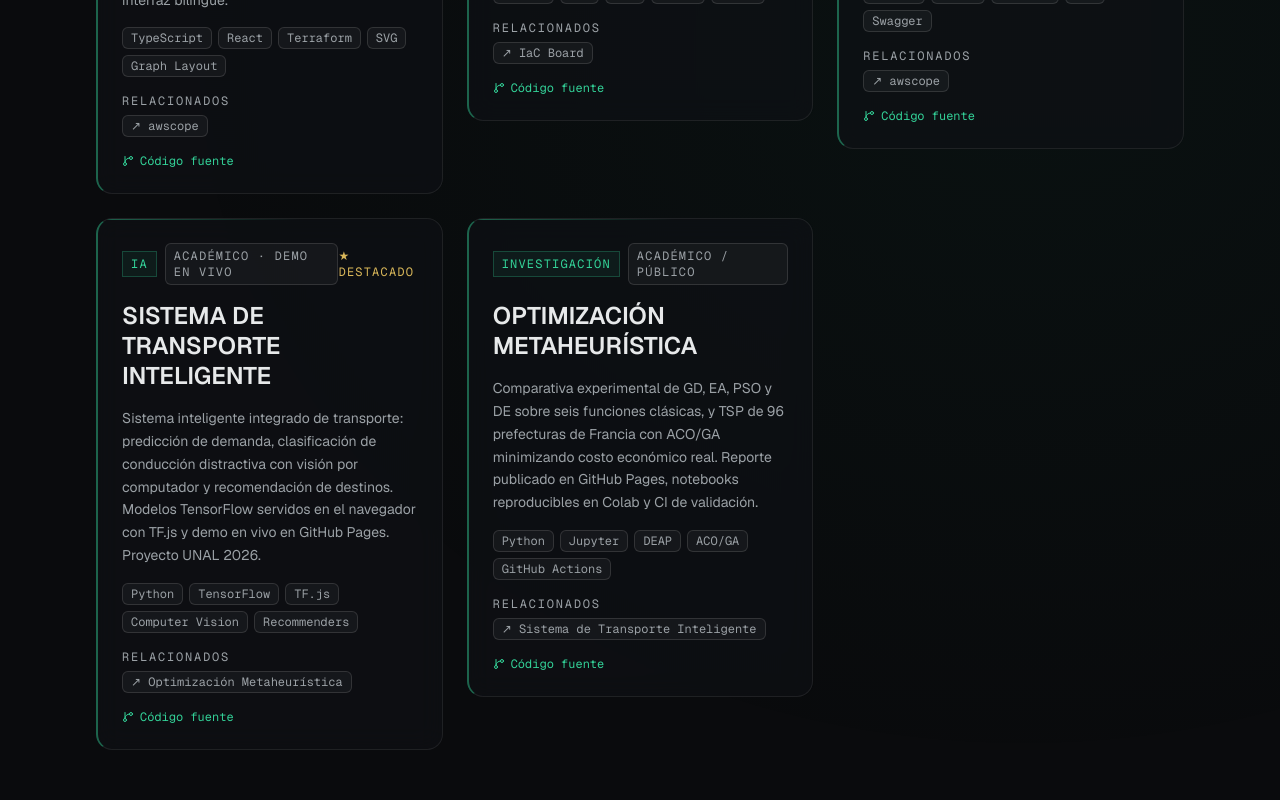
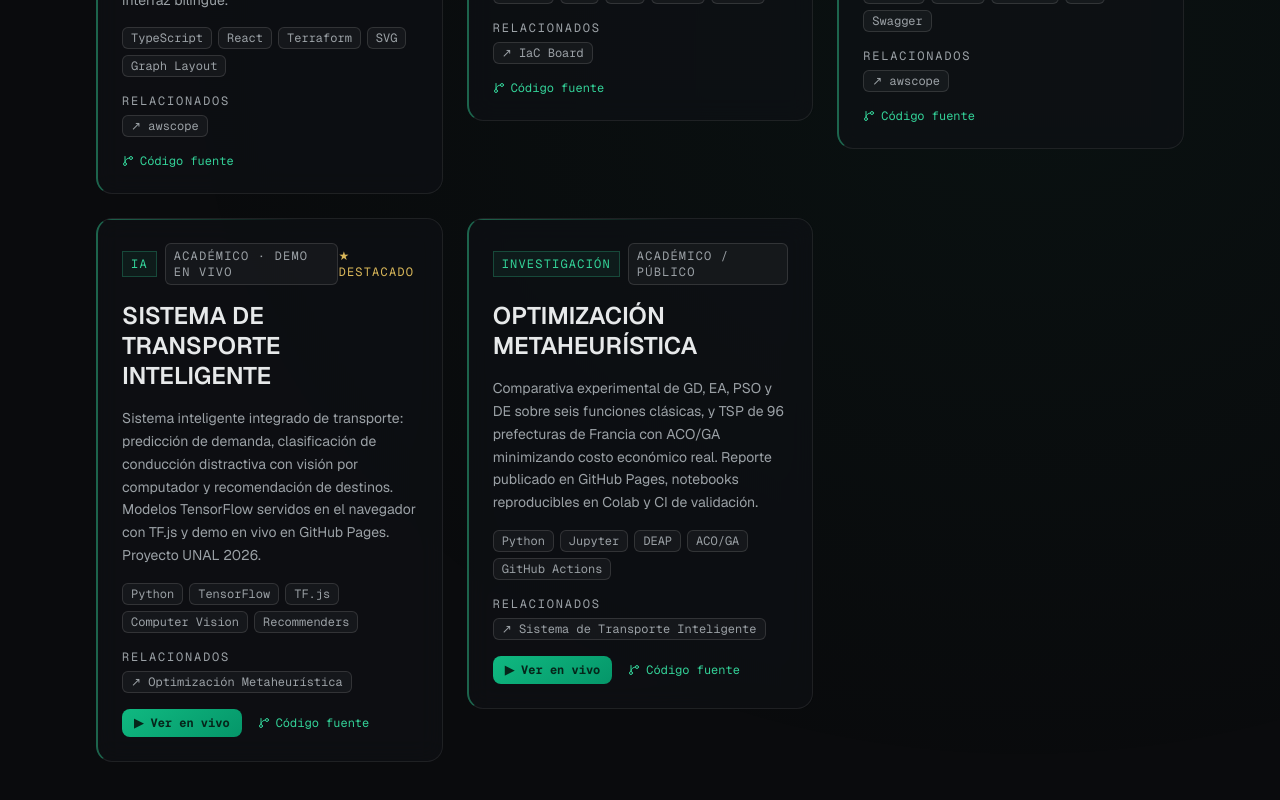
Before and after one commit to AndresGuido9820/portfolio, a React (Vite) app: page / in a window 1280 px wide. Shown: the part 6274-7074 px from the top of the page. Built offline with nearby package versions, Linux system fonts and the light colour scheme; no server answers.

Commit message:
Cards con demo en vivo: transporte inteligente y metaheurísticas enlazan a sus GitHub Pages

```diff
--- a/src/data/portfolio.data.ts
+++ b/src/data/portfolio.data.ts
@@ -97,6 +97,7 @@ export interface Project {
   description: { es: string; en: string }
   tech: string[]
   github?: string
+  demo?: string
   kind: {
     es: string
     en: string
@@ -154,6 +155,7 @@ export const PROJECTS: Project[] = [
     },
     tech: ['Python', 'TensorFlow', 'TF.js', 'Computer Vision', 'Recommenders'],
     github: 'https://github.com/AndresGuido9820/sistema-transporte-inteligente',
+    demo: 'https://andresguido9820.github.io/sistema-transporte-inteligente/',
     kind: { es: 'Académico · Demo en vivo', en: 'Academic · Live demo' },
     featured: true,
     category: 'AI',
@@ -167,6 +169,7 @@ export const PROJECTS: Project[] = [
     },
     tech: ['Python', 'Jupyter', 'DEAP', 'ACO/GA', 'GitHub Actions'],
     github: 'https://github.com/AndresGuido9820/optimizacion-metaheuristicas',
+    demo: 'https://andresguido9820.github.io/optimizacion-metaheuristicas/',
     kind: { es: 'Académico / Público', en: 'Academic / Public' },
     featured: false,
     category: 'Research',
--- a/src/features/projects/components/ProjectCard.tsx
+++ b/src/features/projects/components/ProjectCard.tsx
@@ -196,6 +196,18 @@ export default function ProjectCard({ project, language, onRelatedClick }: Props
       )}
 
       {/* Footer */}
+      <div className="flex items-center gap-4 flex-wrap">
+        {project.demo && (
+          <a
+            href={project.demo}
+            target="_blank"
+            rel="noopener noreferrer"
+            className="flex items-center gap-1.5 font-mono text-xs font-bold px-3 py-1.5 rounded-lg transition-all duration-300 hover:scale-[1.03] w-fit"
+            style={{ color: '#06251A', background: 'linear-gradient(145deg, #10B981, #059669)' }}
+          >
+            {language === 'es' ? '▶ Ver en vivo' : '▶ Live demo'}
+          </a>
+        )}
         {project.github && (
           <a
             href={project.github}
@@ -208,6 +220,7 @@ export default function ProjectCard({ project, language, onRelatedClick }: Props
             {language === 'es' ? 'Código fuente' : 'Source Code'}
           </a>
         )}
+      </div>
 
       {/* Gold bottom border on hover */}
       <div
```
Lines whose indentation alone changed are shown as unchanged.
